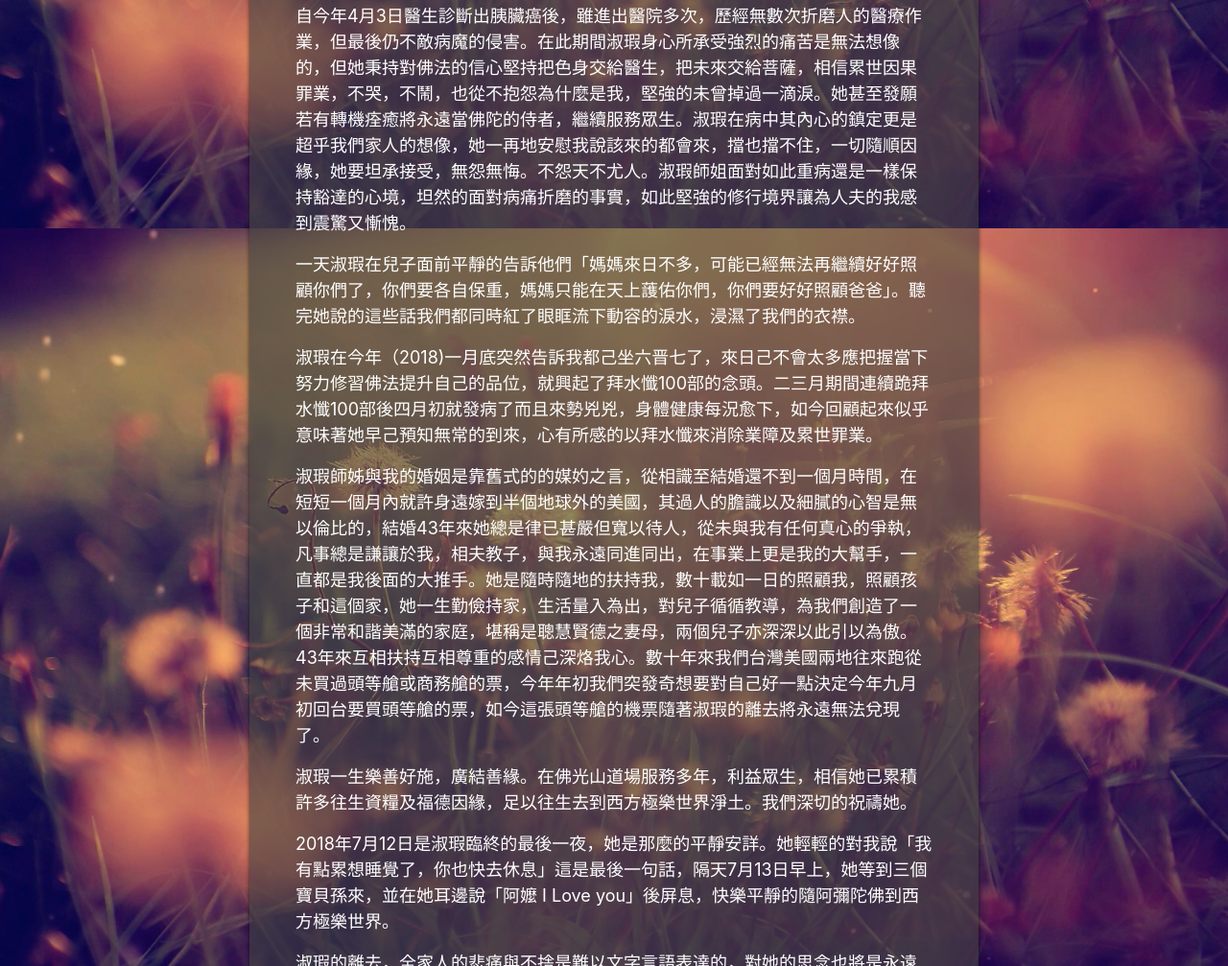
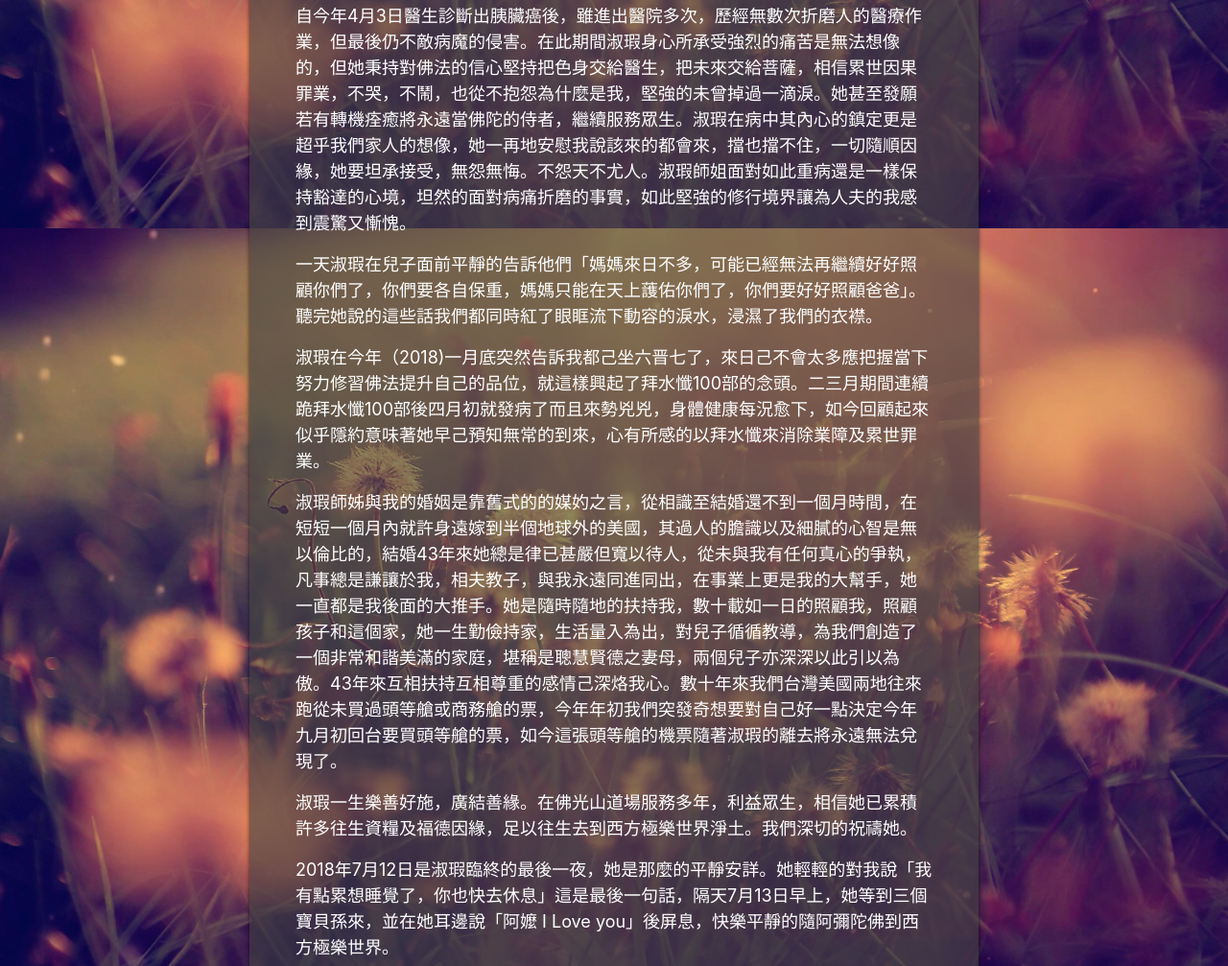
Before and after one commit to andykuo/susankuo, a plain HTML site: page index.html in a window 1280 px wide. Shown: the part 562-1569 px from the top of the page at 96% size. Drawn offline with nearby package versions, Linux system fonts and the light colour scheme; some packages are replaced by stand-ins of ours; a script that the page names is missing.

Commit message:
text edits

```diff
--- a/index.html
+++ b/index.html
@@ -29,9 +29,9 @@
             <p>各位師兄師姐曁親朋好友們:吉祥!</p>
             <p>我的愛妻同修淑瑕師姐於2018年7月13日上午9:05捨報往生，告別式也己於7月23日在美國舊金山於聲聲佛號中圓滿。</p>
             <p>自今年4月3日醫生診斷出胰臟癌後，雖進出醫院多次，歷經無數次折磨人的醫療作業，但最後仍不敵病魔的侵害。在此期間淑瑕身心所承受強烈的痛苦是無法想像的，但她秉持對佛法的信心堅持把色身交給醫生，把未來交給菩薩，相信累世因果罪業，不哭，不鬧，也從不抱怨為什麼是我，堅強的未曾掉過一滴淚。她甚至發願若有轉機痊癒將永遠當佛陀的侍者，繼續服務眾生。淑瑕在病中其內心的鎮定更是超乎我們家人的想像，她一再地安慰我說該來的都會來，擋也擋不住，一切隨順因緣，她要坦承接受，無怨無悔。不怨天不尤人。淑瑕師姐面對如此重病還是一樣保持豁達的心境，坦然的面對病痛折磨的事實，如此堅強的修行境界讓為人夫的我感到震驚又慚愧。</p>
-            <p>一天淑瑕在兒子面前平靜的告訴他們「媽媽來日不多，可能已經無法再繼續好好照顧你們了，你們要各自保重，媽媽只能在天上䕶佑你們，你們要好好照顧爸爸」。聽完她說的這些話我們都同時紅了眼眶流下動容的淚水，浸濕了我們的衣襟。</p>
-            <p>淑瑕在今年（2018)一月底突然告訴我都己坐六晋七了，來日己不會太多應把握當下努力修習佛法提升自己的品位，就興起了拜水懺100部的念頭。二三月期間連續跪拜水懺100部後四月初就發病了而且來勢兇兇，身體健康每況愈下，如今回顧起來似乎意味著她早己預知無常的到來，心有所感的以拜水懺來消除業障及累世罪業。</p>
-            <p>淑瑕師姊與我的婚姻是靠舊式的的媒妁之言，從相識至結婚還不到一個月時間，在短短一個月內就許身遠嫁到半個地球外的美國，其過人的膽識以及細膩的心智是無以倫比的，結婚43年來她總是律已甚嚴但寬以待人，從未與我有任何真心的爭執，凡事總是謙讓於我，相夫教子，與我永遠同進同出，在事業上更是我的大幫手，一直都是我後面的大推手。她是隨時隨地的扶持我，數十載如一日的照顧我，照顧孩子和這個家，她一生勤儉持家，生活量入為出，對兒子循循教導，為我們創造了一個非常和諧美滿的家庭，堪稱是聰慧賢德之妻母，兩個兒子亦深深以此引以為傲。43年來互相扶持互相尊重的感情己深烙我心。數十年來我們台灣美國兩地往來跑從未買過頭等艙或商務艙的票，今年年初我們突發奇想要對自己好一點決定今年九月初回台要買頭等艙的票，如今這張頭等艙的機票隨著淑瑕的離去將永遠無法兌現了。</p>
+            <p>一天淑瑕在兒子面前平靜的告訴他們「媽媽來日不多，可能已經無法再繼續好好照顧你們了，你們要各自保重，媽媽只能在天上䕶佑你們了，你們要好好照顧爸爸」。聽完她說的這些話我們都同時紅了眼眶流下動容的淚水，浸濕了我們的衣襟。</p>
+            <p>淑瑕在今年（2018)一月底突然告訴我都己坐六晋七了，來日己不會太多應把握當下努力修習佛法提升自己的品位，就這樣興起了拜水懺100部的念頭。二三月期間連續跪拜水懺100部後四月初就發病了而且來勢兇兇，身體健康每況愈下，如今回顧起來似乎隱約意味著她早己預知無常的到來，心有所感的以拜水懺來消除業障及累世罪業。</p>
+            <p>淑瑕師姊與我的婚姻是靠舊式的的媒妁之言，從相識至結婚還不到一個月時間，在短短一個月內就許身遠嫁到半個地球外的美國，其過人的膽識以及細膩的心智是無以倫比的，結婚43年來她總是律已甚嚴但寬以待人，從未與我有任何真心的爭執，凡事總是謙讓於我，相夫教子，與我永遠同進同出，在事業上更是我的大幫手，她一直都是我後面的大推手。她是隨時隨地的扶持我，數十載如一日的照顧我，照顧孩子和這個家，她一生勤儉持家，生活量入為出，對兒子循循教導，為我們創造了一個非常和諧美滿的家庭，堪稱是聰慧賢德之妻母，兩個兒子亦深深以此引以為傲。43年來互相扶持互相尊重的感情己深烙我心。數十年來我們台灣美國兩地往來跑從未買過頭等艙或商務艙的票，今年年初我們突發奇想要對自己好一點決定今年九月初回台要買頭等艙的票，如今這張頭等艙的機票隨著淑瑕的離去將永遠無法兌現了。</p>
             <p>淑瑕一生樂善好施，廣結善緣。在佛光山道場服務多年，利益眾生，相信她已累積許多往生資糧及福德因緣，足以往生去到西方極樂世界淨土。我們深切的祝禱她。</p>
             <p>2018年7月12日是淑瑕臨終的最後一夜，她是那麼的平靜安詳。她輕輕的對我說「我有點累想睡覺了，你也快去休息」這是最後一句話，隔天7月13日早上，她等到三個寶貝孫來，並在她耳邊說「阿嬤 I Love you」後屏息，快樂平靜的隨阿彌陀佛到西方極樂世界。</p>
             <p>淑瑕的離去，全家人的悲痛與不捨是難以文字言語表達的，對她的思念也將是永遠無法磨滅的，唯一慶幸的是她不需要再接受任何病痛的折磨，業障消除，離苦得樂，前往西方樂土，或者乘願再來，祈願同為法眷，龍華三會願相逢。</p>
```
